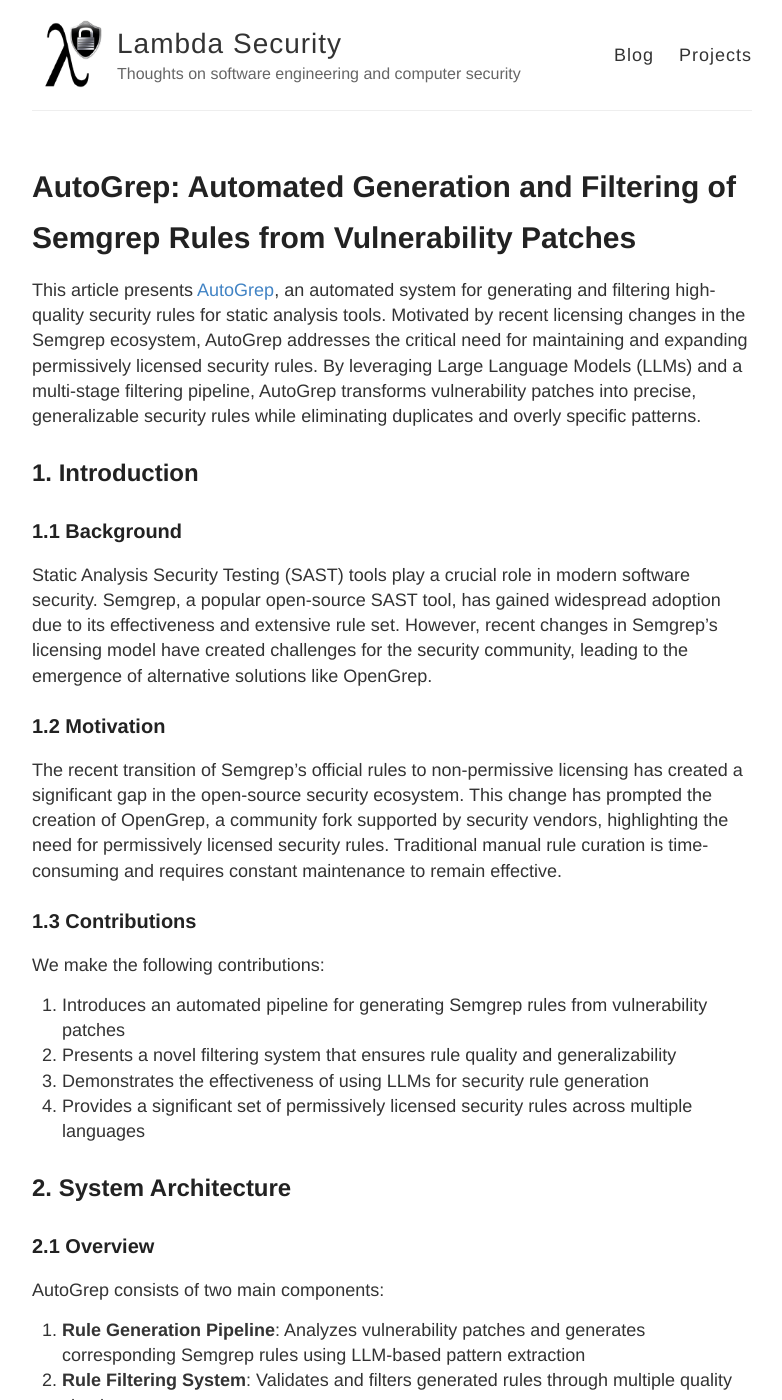
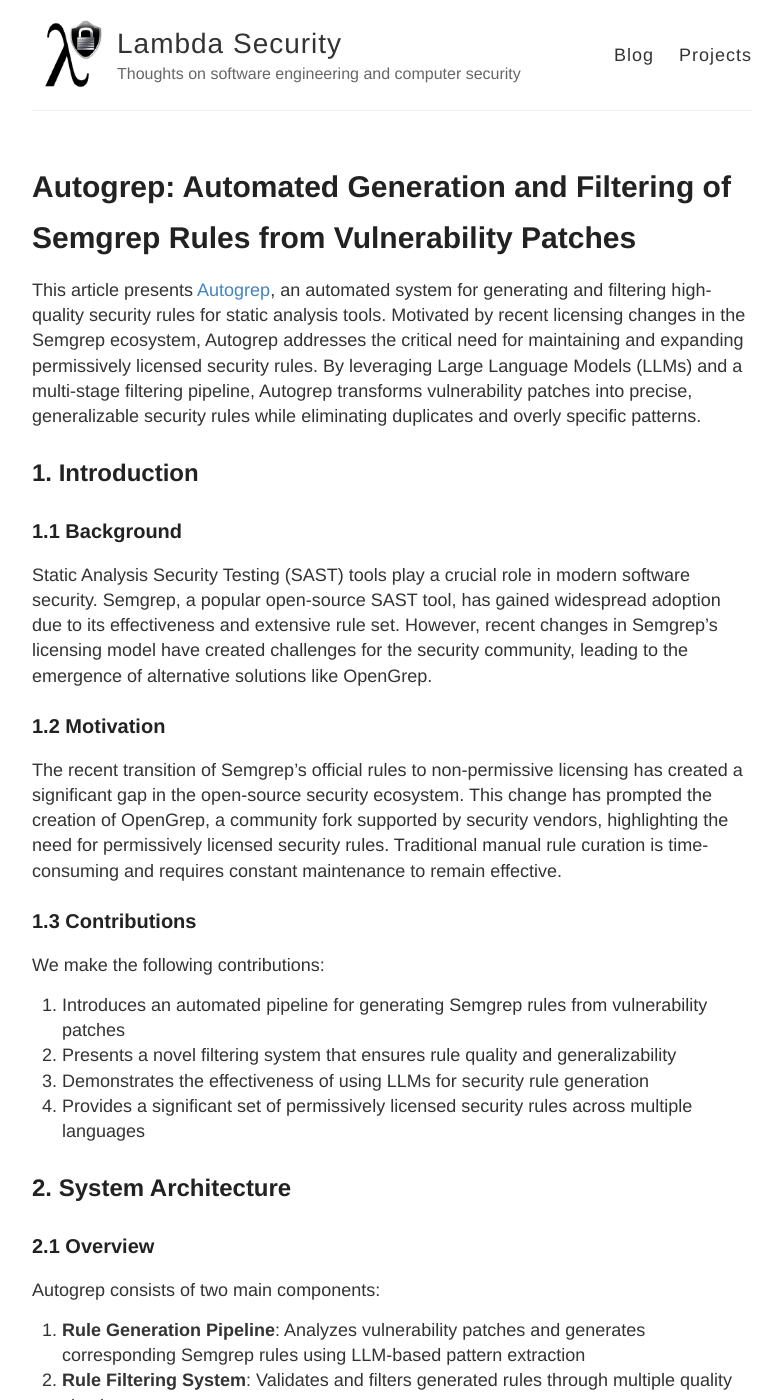
Before and after one commit to lambdasec/lambdasec.github.io, a Jekyll site: the page built from _posts/2025-2-24-AutoGrep-Automated-Generation-and-Filtering-of-Semgrep-Rules-from-Vulnerability-Patches.md, in a window 1280 px wide and 1400 px high. Shown: the whole window, without its empty margins (248-1030 px from the left). Built offline with Jekyll 4.4.1, drawn with Linux system fonts in a browser that asks for light colours; some of the changed text lies outside the part shown.

Commit message:
Update 2025-2-24-AutoGrep-Automated-Generation-and-Filtering-of-Semgrep-Rules-from-Vulnerability-Patches.md

```diff
--- a/_posts/2025-2-24-AutoGrep-Automated-Generation-and-Filtering-of-Semgrep-Rules-from-Vulnerability-Patches.md
+++ b/_posts/2025-2-24-AutoGrep-Automated-Generation-and-Filtering-of-Semgrep-Rules-from-Vulnerability-Patches.md
@@ -1,8 +1,8 @@
 ---
 layout: post
-title: "AutoGrep: Automated Generation and Filtering of Semgrep Rules from Vulnerability Patches"
+title: "Autogrep: Automated Generation and Filtering of Semgrep Rules from Vulnerability Patches"
 ---
-This article presents [AutoGrep](https://github.com/lambdasec/autogrep), an automated system for generating and filtering high-quality security rules for static analysis tools. Motivated by recent licensing changes in the Semgrep ecosystem, AutoGrep addresses the critical need for maintaining and expanding permissively licensed security rules. By leveraging Large Language Models (LLMs) and a multi-stage filtering pipeline, AutoGrep transforms vulnerability patches into precise, generalizable security rules while eliminating duplicates and overly specific patterns.
+This article presents [Autogrep](https://github.com/lambdasec/autogrep), an automated system for generating and filtering high-quality security rules for static analysis tools. Motivated by recent licensing changes in the Semgrep ecosystem, Autogrep addresses the critical need for maintaining and expanding permissively licensed security rules. By leveraging Large Language Models (LLMs) and a multi-stage filtering pipeline, Autogrep transforms vulnerability patches into precise, generalizable security rules while eliminating duplicates and overly specific patterns.
 
 ## 1. Introduction
 
@@ -27,7 +27,7 @@
 
 ### 2.1 Overview
 
-AutoGrep consists of two main components:
+Autogrep consists of two main components:
 
 1. **Rule Generation Pipeline**: Analyzes vulnerability patches and generates corresponding Semgrep rules using LLM-based pattern extraction
 2. **Rule Filtering System**: Validates and filters generated rules through multiple quality checks
@@ -138,7 +138,7 @@
 
 ## 6. Conclusion and Future Work
 
-AutoGrep demonstrates the feasibility of automated security rule generation and filtering at scale. The system successfully processes a large dataset of vulnerability patches to produce a focused set of high-quality, permissively licensed security rules.
+Autogrep demonstrates the feasibility of automated security rule generation and filtering at scale. The system successfully processes a large dataset of vulnerability patches to produce a focused set of high-quality, permissively licensed security rules.
 
 ### Future Work
 
```
